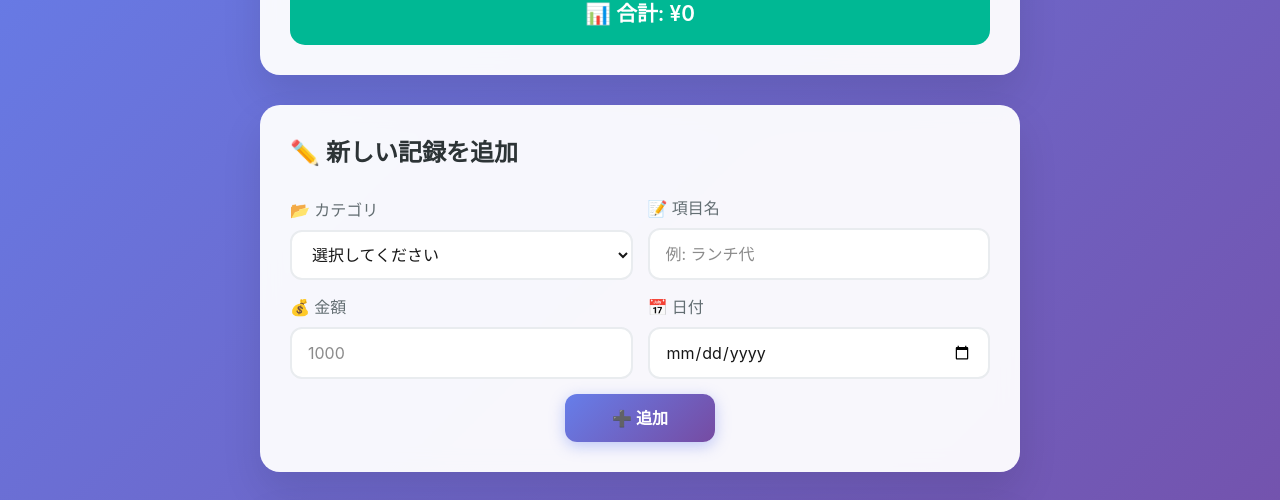
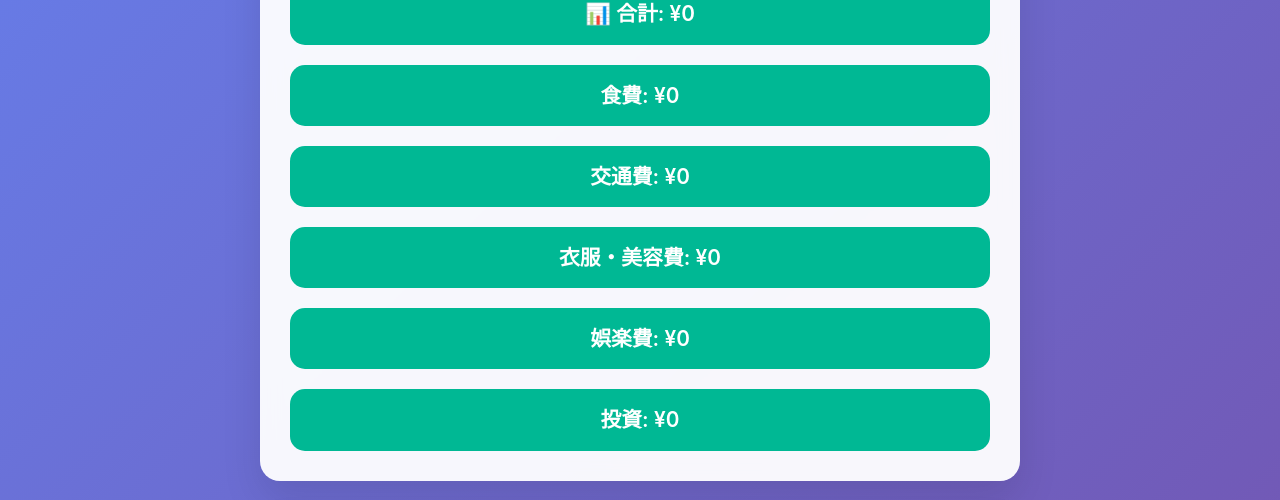
Before and after one commit to Daiju7/kakeibo-invest, a Next.js app in the folder frontend/kakeibo-frontend/: page / in a window 1280 px wide. Shown: the part 203-703 px from the top of the page. Built offline with nearby package versions, Linux system fonts and the light colour scheme; no server answers.

Commit message:
カテゴリ別の合計金額

```diff
--- a/frontend/kakeibo-frontend/src/app/page.js
+++ b/frontend/kakeibo-frontend/src/app/page.js
@@ -6,7 +6,7 @@ export default function Home() {
   const [data, setData] = useState([]); //データベース状態管理
   const [form, setForm] = useState({ title: "", amount: "", date: "", category: "" }); //フォーム状態管理
 
-  //データ取得
+  //データ取得 　useEffectはコンポーネントのライフサイクルに基づいて副作用を実行するためのフック コンポーネントがマウント（初回レンダリング）されたときにfetchData関数を実行してデータを取得する
   useEffect(() => {
     fetchData();
   }, []);
@@ -79,6 +79,13 @@ export default function Home() {
     return categoryClasses[category] || styles.categoryOther;
   };
 
+  //カテゴリー毎の合計金額を計算
+  const getCategoryTotal = (category) => {
+    return data
+      .filter(item => item.category === category)
+      .reduce((sum, item) => sum + parseInt(item.amount), 0); //reduceは配列の各要素に対して累積的な操作を行い、単一の値を生成するメソッド。ここでは、指定されたカテゴリーに属するすべての項目の金額を合計している。
+  };
+
   return (
     <div className={styles.container}>
       <div className={styles.wrapper}>
@@ -90,6 +97,21 @@ export default function Home() {
           {/* 合計金額表示 */}
           <div className={`${styles.totalAmount} ${totalAmount >= 0 ? styles.totalPositive : styles.totalNegative}`}>
             📊 合計: ¥{totalAmount.toLocaleString()}
+          </div>
+          <div className={`${styles.totalAmount} ${totalAmount >= 0 ? styles.totalPositive : styles.totalNegative}`}>
+            食費: ¥{getCategoryTotal("food").toLocaleString()}
+          </div>
+          <div className={`${styles.totalAmount} ${totalAmount >= 0 ? styles.totalPositive : styles.totalNegative}`}>
+            交通費: ¥{getCategoryTotal("transport").toLocaleString()}
+          </div>
+          <div className={`${styles.totalAmount} ${totalAmount >= 0 ? styles.totalPositive : styles.totalNegative}`}>
+            衣服・美容費: ¥{getCategoryTotal("beauty").toLocaleString()}
+          </div>
+          <div className={`${styles.totalAmount} ${totalAmount >= 0 ? styles.totalPositive : styles.totalNegative}`}>
+            娯楽費: ¥{getCategoryTotal("entertainment").toLocaleString()}
+          </div>
+          <div className={`${styles.totalAmount} ${totalAmount >= 0 ? styles.totalPositive : styles.totalNegative}`}>
+            投資: ¥{getCategoryTotal("investment").toLocaleString()}
           </div>
         </div>
 
```
